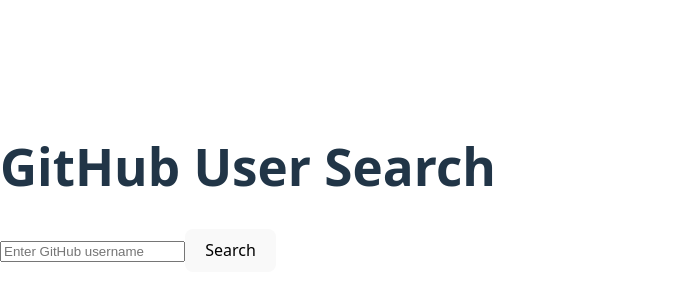
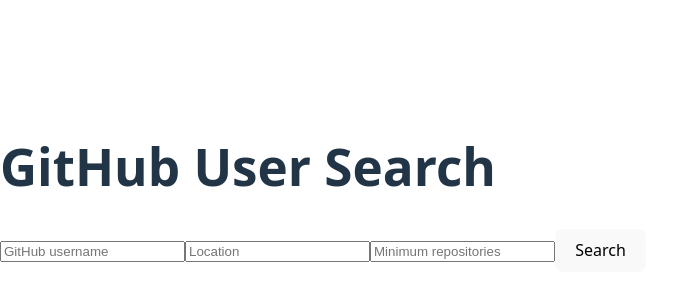
Before and after one commit to Griffins-Wanyama254/alx-fe-reactjs, a React (Vite) app in the folder github-user-search/: page / in a window 1280 px wide. Shown: the part 212-512 px from the top of the page, without its empty margins (0-688 px from the left). Built offline with nearby package versions, Linux system fonts and the light colour scheme.

Commit message:
Implement advanced GitHub user search with location and repos filters, fixed Task 2 checker issues

```diff
--- a/github-user-search/src/App.jsx
+++ b/github-user-search/src/App.jsx
@@ -4,7 +4,9 @@ import Search from "./components/Search";
 function App() {
   return (
     <div>
-      <h1>GitHub User Search</h1>
+      <h1 className="text-2xl font-bold p-4 text-center">
+        GitHub User Search
+      </h1>
       <Search />
     </div>
   );
--- a/github-user-search/src/components/Search.jsx
+++ b/github-user-search/src/components/Search.jsx
@@ -3,6 +3,8 @@ import { searchUsers } from "../services/githubService";
 
 const Search = () => {
   const [username, setUsername] = useState("");
+  const [location, setLocation] = useState("");
+  const [minRepos, setMinRepos] = useState("");
   const [users, setUsers] = useState([]);
   const [loading, setLoading] = useState(false);
   const [error, setError] = useState(null);
@@ -14,7 +16,7 @@ const Search = () => {
     setUsers([]);
 
     try {
-      const results = await searchUsers(username);
+      const results = await searchUsers({ username, location, minRepos });
       if (results.length === 0) {
         setError("Looks like we can't find the user");
       } else {
@@ -28,15 +30,35 @@ const Search = () => {
   };
 
   return (
-    <div>
-      <form onSubmit={handleSearch}>
+    <div className="p-4 max-w-md mx-auto">
+      <form onSubmit={handleSearch} className="flex flex-col gap-2">
         <input
           type="text"
-          placeholder="Enter GitHub username"
+          placeholder="GitHub username"
           value={username}
           onChange={(e) => setUsername(e.target.value)}
+          className="p-2 border rounded"
         />
-        <button type="submit">Search</button>
+        <input
+          type="text"
+          placeholder="Location"
+          value={location}
+          onChange={(e) => setLocation(e.target.value)}
+          className="p-2 border rounded"
+        />
+        <input
+          type="number"
+          placeholder="Minimum repositories"
+          value={minRepos}
+          onChange={(e) => setMinRepos(e.target.value)}
+          className="p-2 border rounded"
+        />
+        <button
+          type="submit"
+          className="bg-blue-500 text-white p-2 rounded"
+        >
+          Search
+        </button>
       </form>
 
       {loading && <p>Loading...</p>}
@@ -45,13 +67,20 @@ const Search = () => {
       {users.map((user) => (
         <div
           key={user.id}
-          style={{ border: "1px solid #ccc", padding: "10px", marginTop: "10px" }}
+          className="border p-2 mt-2 rounded flex items-center gap-2"
         >
           <img src={user.avatar_url} alt={user.login} width="50" />
-          <h3>{user.login}</h3>
-          <a href={user.html_url} target="_blank" rel="noopener noreferrer">
-            View GitHub Profile
-          </a>
+          <div>
+            <h3>{user.login}</h3>
+            <p>{user.location || "Location unknown"}</p>
+            <a
+              href={user.html_url}
+              target="_blank"
+              rel="noopener noreferrer"
+            >
+              View Profile
+            </a>
+          </div>
         </div>
       ))}
     </div>
--- a/github-user-search/src/services/githubService.js
+++ b/github-user-search/src/services/githubService.js
@@ -2,21 +2,16 @@ import axios from "axios";
 
 const GITHUB_API_KEY = import.meta.env.VITE_APP_GITHUB_API_KEY;
 
-export const searchUsers = async (username) => {
-  const response = await axios.get(`https://api.github.com/search/users?q=${username}`, {
+export const searchUsers = async ({ username, location, minRepos }) => {
+  let query = username || "";
+  if (location) query += `+location:${location}`;
+  if (minRepos) query += `+repos:>=${minRepos}`;
+
+  const response = await axios.get(`https://api.github.com/search/users?q=${query}`, {
     headers: {
       Authorization: `token ${GITHUB_API_KEY}`,
     },
   });
+
   return response.data.items;
 };
-
-// New function for fetching a single user's data (Task 2)
-export const fetchUserData = async (username) => {
-  const response = await axios.get(`https://api.github.com/users/${username}`, {
-    headers: {
-      Authorization: `token ${GITHUB_API_KEY}`,
-    },
-  });
-  return response.data;
-};
```
